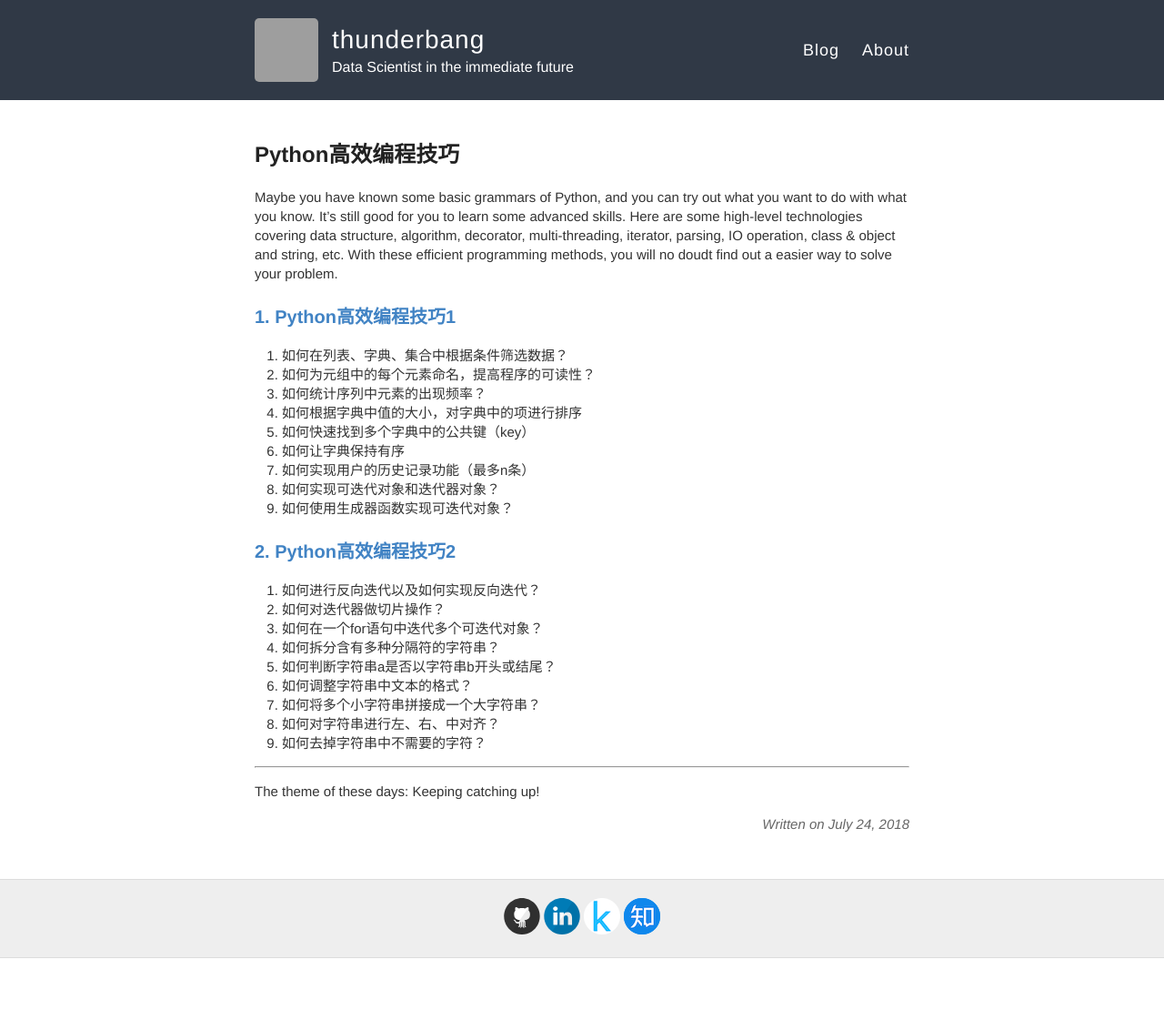
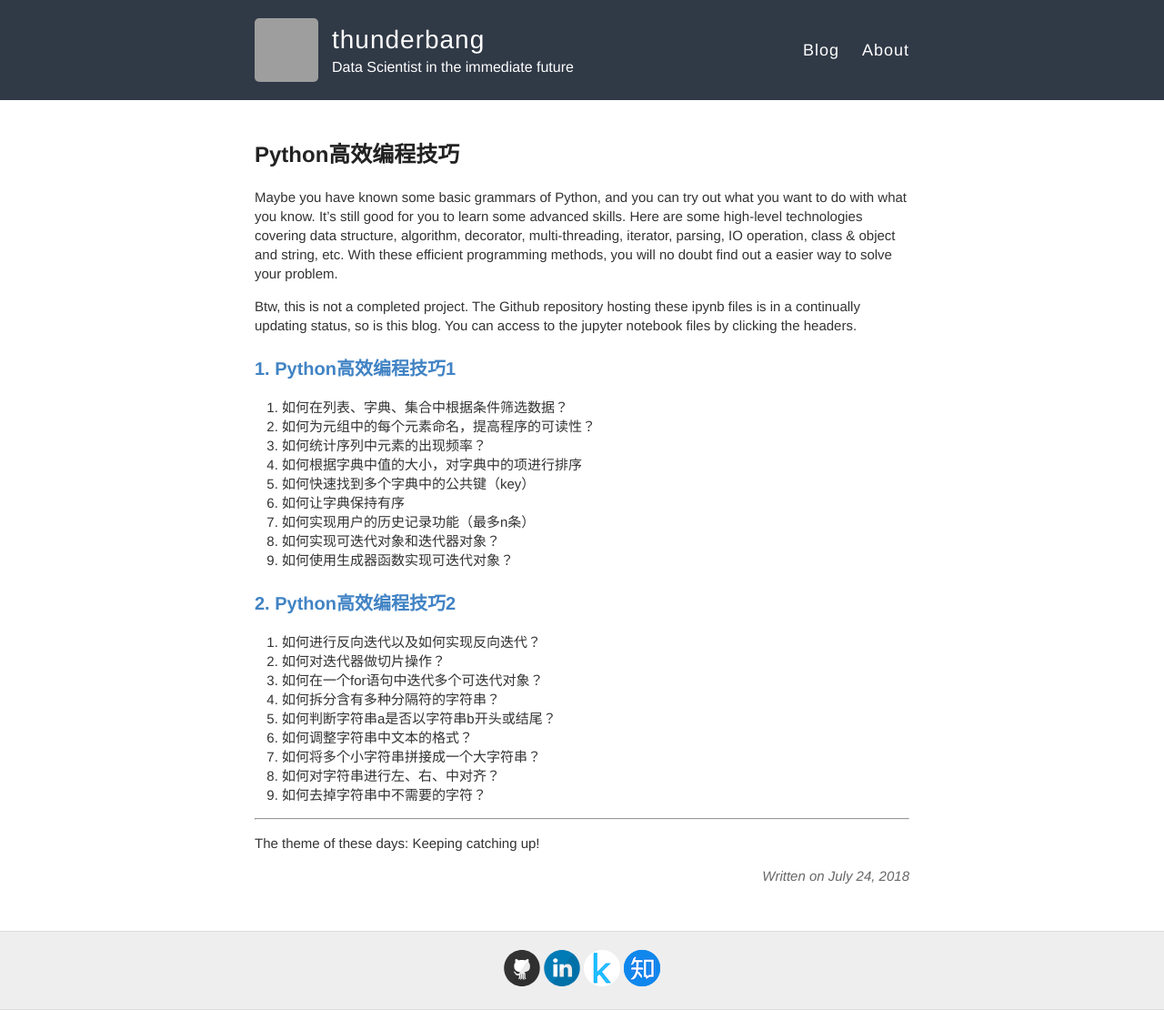
Before and after one commit to thunderbang/thunderbang.github.io, a Jekyll site: the page built from _posts/2018-07-24-Python高效编程技巧.md, in a window 1280 px wide. Shown: the whole page at 91% size. Built offline with Jekyll 4.4.1, drawn with Linux system fonts in a browser that asks for light colours; before the commit the page ends 1053 px from its top, so only the background shows below that; grey boxes are pictures that could not be loaded.

Commit message:
modify post8

```diff
--- a/_posts/2018-07-24-Python高效编程技巧.md
+++ b/_posts/2018-07-24-Python高效编程技巧.md
@@ -3,9 +3,11 @@ layout: post
 title: Python高效编程技巧
 ---
 
-Maybe you have known some basic grammars of Python, and you can try out what you want to do with what you know. It's still good for you to learn some advanced skills. Here are some high-level technologies covering data structure, algorithm, decorator, multi-threading, iterator, parsing, IO operation, class & object and string, etc. With these efficient programming methods, you will no doudt find out a easier way to solve your problem.
+Maybe you have known some basic grammars of Python, and you can try out what you want to do with what you know. It's still good for you to learn some advanced skills. Here are some high-level technologies covering data structure, algorithm, decorator, multi-threading, iterator, parsing, IO operation, class & object and string, etc. With these efficient programming methods, you will no doubt find out a easier way to solve your problem.
 <!--more-->
 
+
+Btw, this is not a completed project. The Github repository hosting these ipynb files is in a continually updating status, so is this blog. You can access to the jupyter notebook files by clicking the headers.
 
 ## [1. Python高效编程技巧1](https://github.com/thunderbang/learning-advanced-python/blob/master/python高效编程技巧1.ipynb)
 
```
